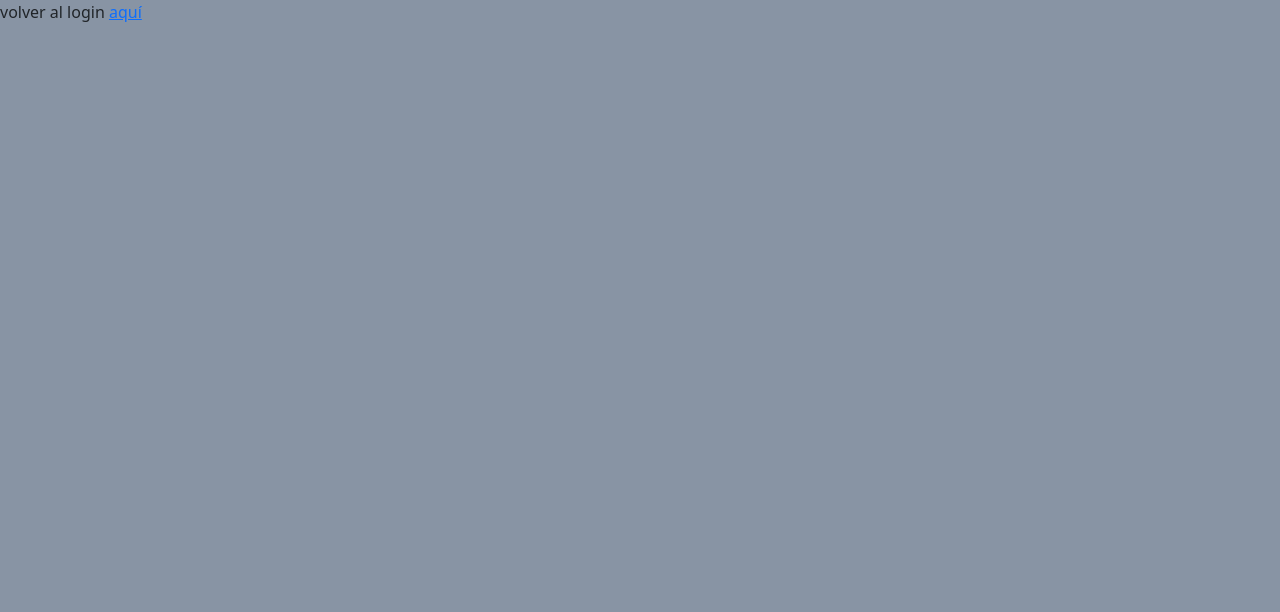
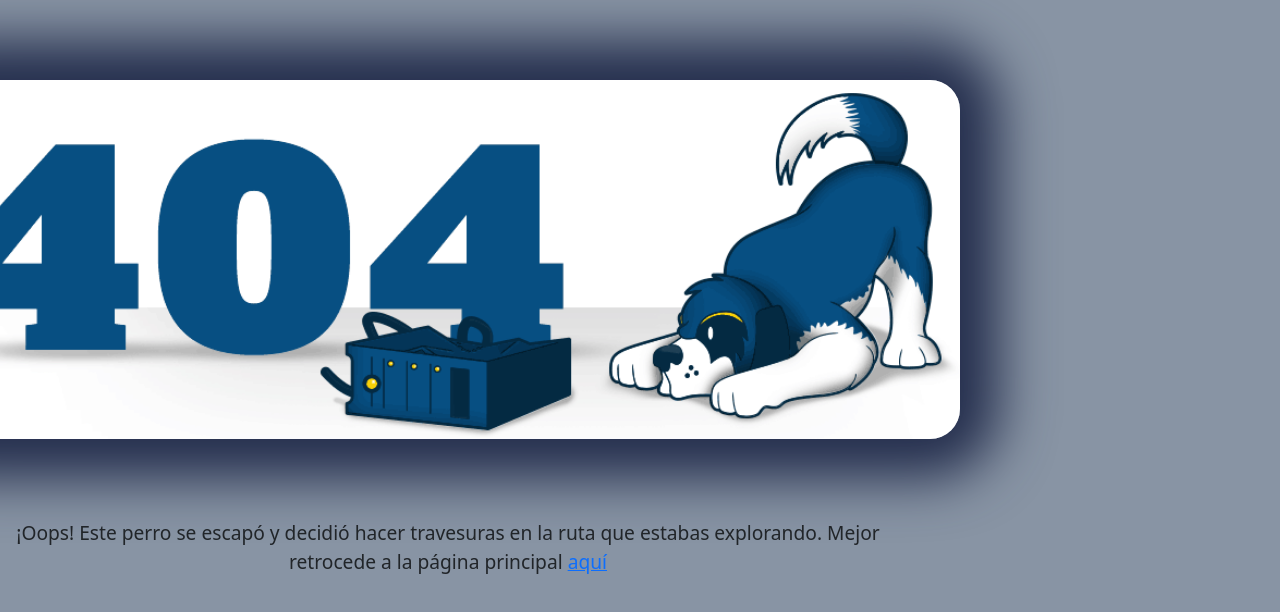
Before and after one commit to DBordallo/CerberusGuard, a React (Vite) app in the folder client/: page /guard in a window 1280 px wide. Shown: the top 612 px of the page. Built offline with nearby package versions, Linux system fonts and the light colour scheme; no server answers.

Commit message:
feat(404page)add styles

```diff
--- a/client/src/pages/errorElement/ErrorElement.css
+++ b/client/src/pages/errorElement/ErrorElement.css
@@ -0,0 +1,22 @@
+.NotFound{
+    display: flex;
+    flex-direction: column;
+    align-items: center;
+    width: 70vw;
+
+}
+
+.errorImg{
+    width: 80vw;
+    margin: 5rem;
+    border-radius: 30px;
+    -webkit-box-shadow: 0px 0px 54px 39px rgba(36,46,77,1);
+-moz-box-shadow: 0px 0px 54px 39px rgba(36,46,77,1);
+box-shadow: 0px 0px 54px 39px rgba(36,46,77,1);
+}
+
+.errorText{
+    font-size: larger;
+    font-weight: 500;
+    text-align: center;
+}
--- a/client/src/pages/errorElement/ErrorElement.jsx
+++ b/client/src/pages/errorElement/ErrorElement.jsx
@@ -1,10 +1,14 @@
 import React from "react";
 import { Link } from "react-router-dom";
+import error404dog from '../../assets/error404dog.gif';
+import "./ErrorElement.css"
 
 function ErrorElement(){
     return(
-        <div>
-            volver al login <Link to="/">aquí</Link>
+        <div className="NotFound">
+         <img className ="errorImg"  src={error404dog} alt="error 404" />
+         <div className="errorText">¡Oops! Este perro se escapó y decidió hacer travesuras en la ruta que estabas explorando. Mejor retrocede a la página principal <Link to="/">aquí</Link>
+         </div>
         </div>
     )
 }
```
Also changed, not shown: client/src/assets/error404dog.gif (added).
